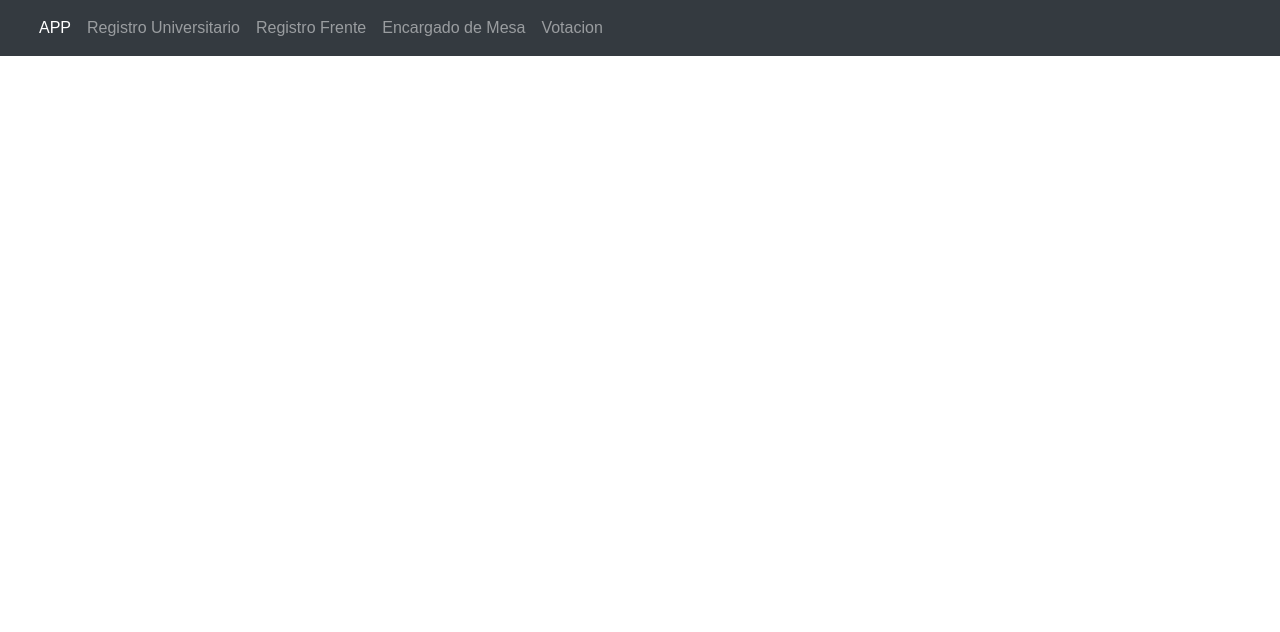
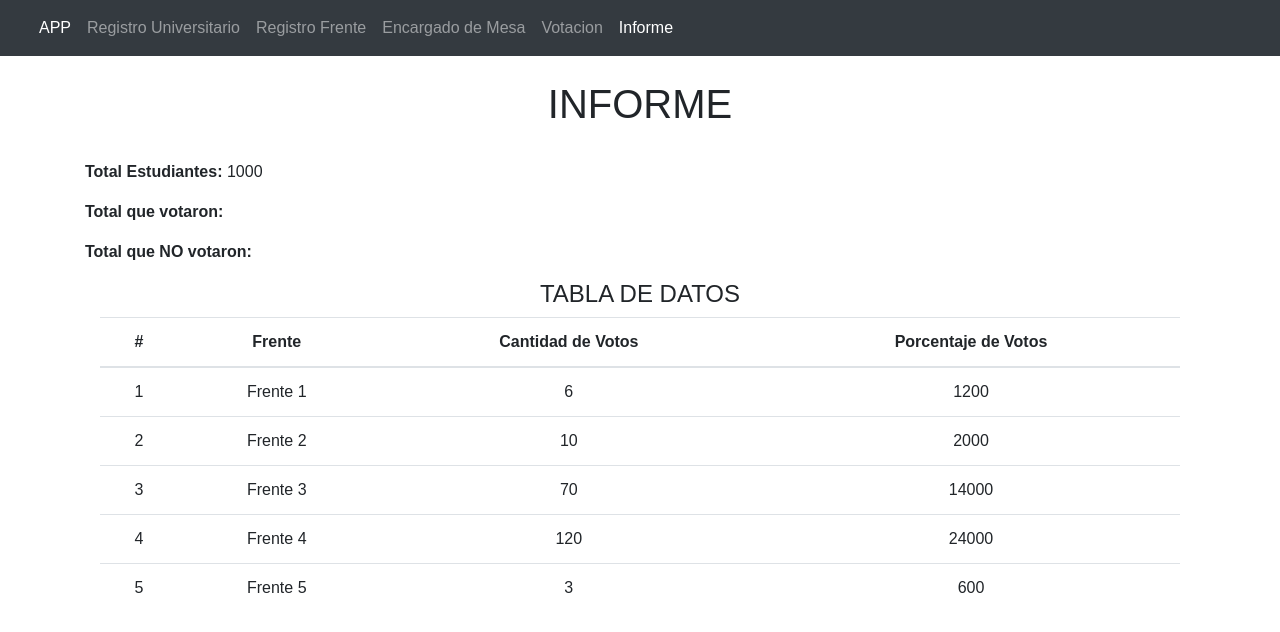
Before and after one commit to adlf-aldana/SistemaElecciones, a React (Create React App) app: page /informe in a window 1280 px wide. Shown: the top 632 px of the page. Built offline with nearby package versions, Linux system fonts and the light colour scheme.

Commit message:
agregado vista informe

```diff
--- a/src/App.js
+++ b/src/App.js
@@ -11,6 +11,7 @@ import Login from "./Components/Login/Login";
 import RegistroFrente from "./Components/Admin/RegistroFrente/RegistroFrente";
 import EncargadoMesa from "./Components/Usuario/encargadoMesa/EncargadoMesa";
 import Votacion from "./Components/Votacion/Votacion";
+import Informe from "./Components/Estadisticas/Informe/Informe";
 
 function App() {
   return (
@@ -22,6 +23,7 @@ function App() {
           <Route path="/registroFrente" component={RegistroFrente} />
           <Route path="/encargadoMesa" component={EncargadoMesa} />
           <Route path="/votacion" component={Votacion} />
+          <Route path="/informe" component={Informe} />
           <Route path="/" exact component={Login} />
         </Switch>
       </Router>
--- /dev/null
+++ b/src/Components/Estadisticas/Informe/Informe.jsx
@@ -0,0 +1,34 @@
+import React, { Fragment, useState } from "react";
+import Tabla from "../Tabla/Tabla";
+
+const Informe = () => {
+  const cantEstudiantes = 1000;
+
+  const [datos, setdatos] = useState([
+    { id: 1, nombreFrente: "Frente 1", CantVotos: 6 },
+    { id: 2, nombreFrente: "Frente 2", CantVotos: 10 },
+    { id: 3, nombreFrente: "Frente 3", CantVotos: 70 },
+    { id: 4, nombreFrente: "Frente 4", CantVotos: 120 },
+    { id: 5, nombreFrente: "Frente 5", CantVotos: 3 },
+  ]);
+  return (
+    <Fragment>
+      <div className="container">
+        <h1 className="text-center p-4">INFORME</h1>
+        <p>
+          <strong>Total Estudiantes: </strong>
+          {cantEstudiantes}
+        </p>
+        <p>
+          <strong>Total que votaron: </strong>
+        </p>
+        <p>
+          <strong>Total que NO votaron: </strong>
+        </p>
+        <Tabla datos={datos} cantEstudiantes={cantEstudiantes} />
+      </div>
+    </Fragment>
+  );
+};
+
+export default Informe;
--- /dev/null
+++ b/src/Components/Estadisticas/Tabla/Tabla.jsx
@@ -0,0 +1,31 @@
+import React from "react";
+
+const Tabla = ({ datos, cantEstudiantes }) => {
+  return (
+    <div className="container">
+      <h4 className="text-center">TABLA DE DATOS</h4>
+      <table className="table text-center">
+        <thead>
+          <tr>
+            <th>#</th>
+            <th>Frente</th>
+            <th>Cantidad de Votos</th>
+            <th>Porcentaje de Votos</th>
+          </tr>
+        </thead>
+        <tbody>
+          {datos.map((dato, index) => (
+            <tr key={dato.id}>
+              <td> {index + 1}</td>
+              <td>{dato.nombreFrente}</td>
+              <td>{dato.CantVotos}</td>
+              <td>{(cantEstudiantes / datos.length) * dato.CantVotos}</td>
+            </tr>
+          ))}
+        </tbody>
+      </table>
+    </div>
+  );
+};
+
+export default Tabla;
--- a/src/Components/Navbar/NavBar.jsx
+++ b/src/Components/Navbar/NavBar.jsx
@@ -70,6 +70,9 @@ const NavBar = () => {
                   Encargado de Mesa
                 </NavLink>
               </li>
+              {/*
+              VOTACION
+              */}
               <li className="nav-item">
                 <NavLink
                   to="votacion"
@@ -77,6 +80,18 @@ const NavBar = () => {
                   className="nav-link"
                 >
                   Votacion
+                </NavLink>
+              </li>
+              {/*
+              INFORME
+              */}
+              <li className="nav-item">
+                <NavLink
+                  to="informe"
+                  activeclassname="active"
+                  className="nav-link"
+                >
+                  Informe
                 </NavLink>
               </li>
             </ul>
```
